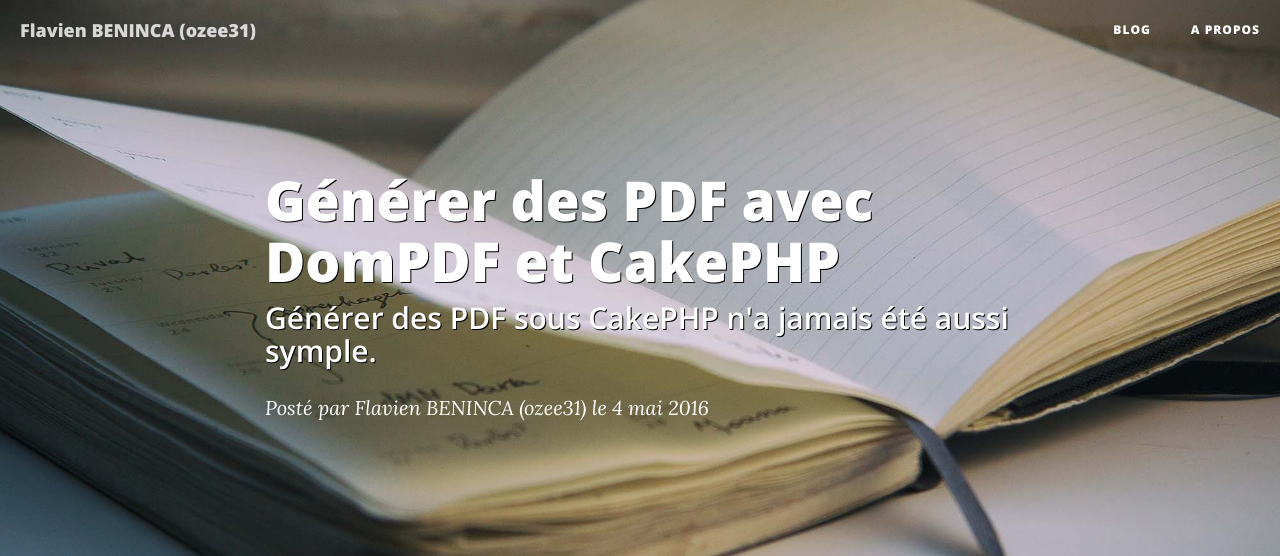
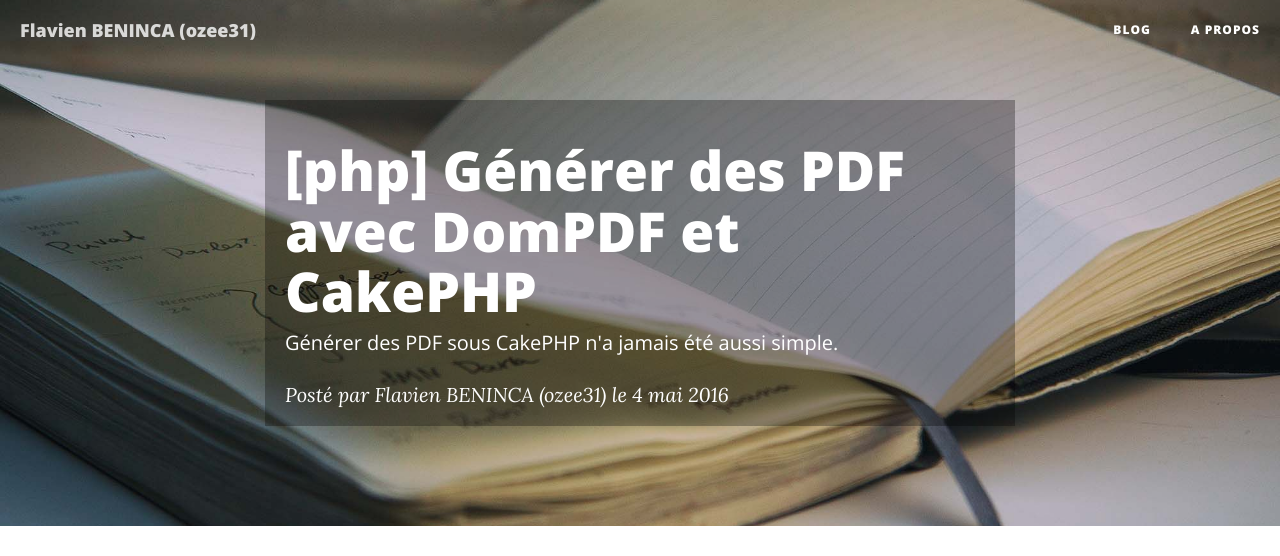
Before and after one commit to ozee31/ozee31.github.io, a Jekyll site: the page built from _posts/2016-05-04-generer-des-pdf-avec-dompdf-et-cakephp.markdown, in a window 1280 px wide. Shown: the top 556 px of the page. Built offline with Jekyll 4.4.1, drawn with Linux system fonts in a browser that asks for light colours; nearby versions of some CDN libraries; grey boxes are pictures that could not be loaded.

Commit message:
article 2 + fix header

```diff
--- a/_layouts/post.html
+++ b/_layouts/post.html
@@ -8,11 +8,13 @@
         <div class="row">
             <div class="col-lg-8 col-lg-offset-2 col-md-10 col-md-offset-1">
                 <div class="post-heading">
-                    <h1 class="text--shadow">{{ page.title }}</h1>
-                    {% if page.subtitle %}
-                    <h2 class="subheading text--shadow">{{ page.subtitle }}</h2>
-                    {% endif %}
-                    <span class="meta">Posté par {% if page.author %}{{ page.author }}{% else %}{{ site.title }}{% endif %} le {{ page.date | localize: "%-d %B %Y" }}</span>
+                    <div class="heading-title">
+                        <h1>{{ page.title }}</h1>
+                        {% if page.subtitle %}
+                        <h2 class="subheading">{{ page.subtitle }}</h2>
+                        {% endif %}
+                        <span class="meta">Posté par {% if page.author %}{{ page.author }}{% else %}{{ site.title }}{% endif %} le {{ page.date | localize: "%-d %B %Y" }}</span>
+                    </div>
                 </div>
             </div>
         </div>
--- a/_posts/2016-05-04-generer-des-pdf-avec-dompdf-et-cakephp.markdown
+++ b/_posts/2016-05-04-generer-des-pdf-avec-dompdf-et-cakephp.markdown
@@ -1,7 +1,7 @@
 ---
 layout:     post
-title:      "Générer des PDF avec DomPDF et CakePHP"
-subtitle:   "Générer des PDF sous CakePHP n'a jamais été aussi symple."
+title:      "[php] Générer des PDF avec DomPDF et CakePHP"
+subtitle:   "Générer des PDF sous CakePHP n'a jamais été aussi simple."
 date:       2016-05-04 12:00:00
 header-img: "img/post-bg-1.jpg"
 ---
--- a/css/style.scss
+++ b/css/style.scss
@@ -5,10 +5,22 @@
 .tabulation {
     margin-left: 25px;
 }
-.text--shadow {
-    text-shadow: 1px 1px 0 #000;
-}
 
 .about-section {
     margin-bottom: 50px;
 }
+
+/**
+ * HEADER
+ */
+    .intro-header .site-heading, .intro-header .post-heading, .intro-header .page-heading {
+        padding: 100px 0;
+    }
+    .heading-title {
+        padding: 20px;
+        background-color: rgba(0,0,0,0.3);
+    }
+    .intro-header .post-heading .subheading {
+        font-weight: normal;
+        font-size: 20px;
+    }
```
Also changed, not shown: other parts of _layouts/post.html (+2 -2 lines), _layouts/page.html (+5 -3 lines), _posts/2016-05-13-le-localstorage-en-plus-simple-et-plus-complet.markdown (added, +242 -0 lines), img/post-bg-2.jpg (added).
